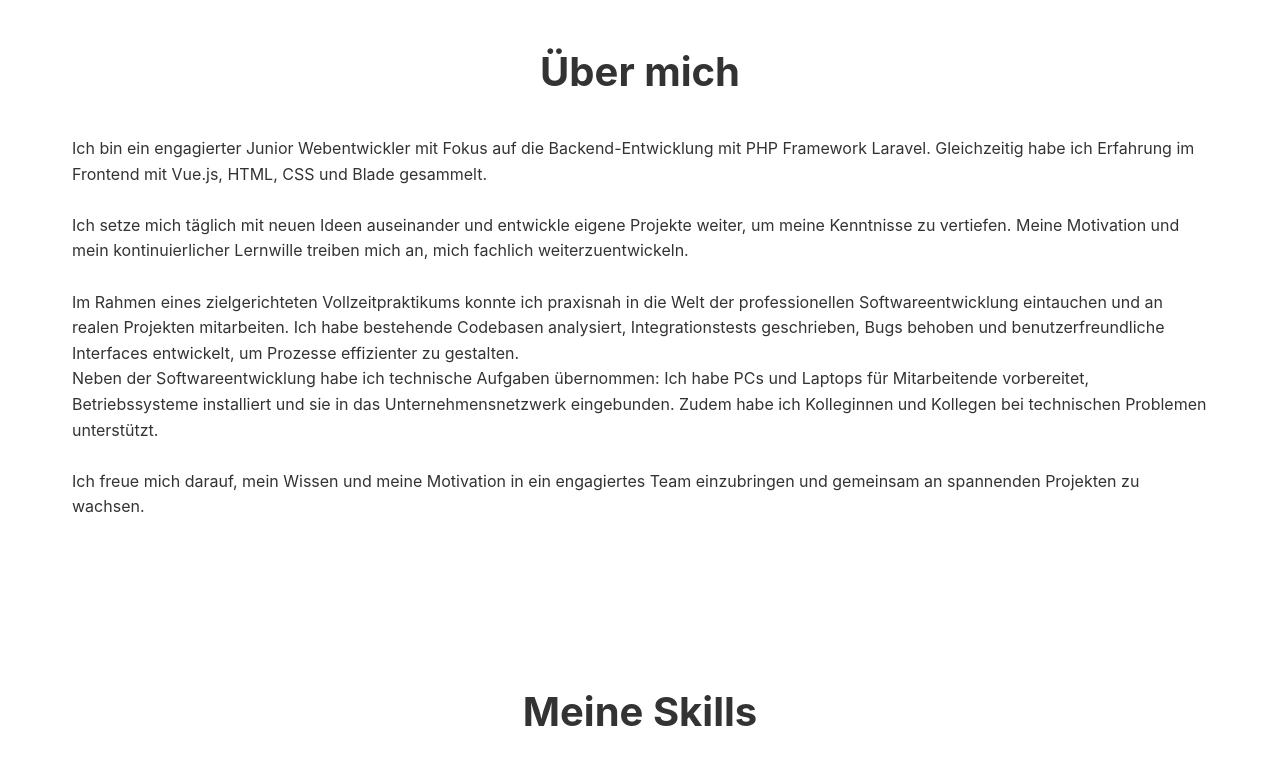
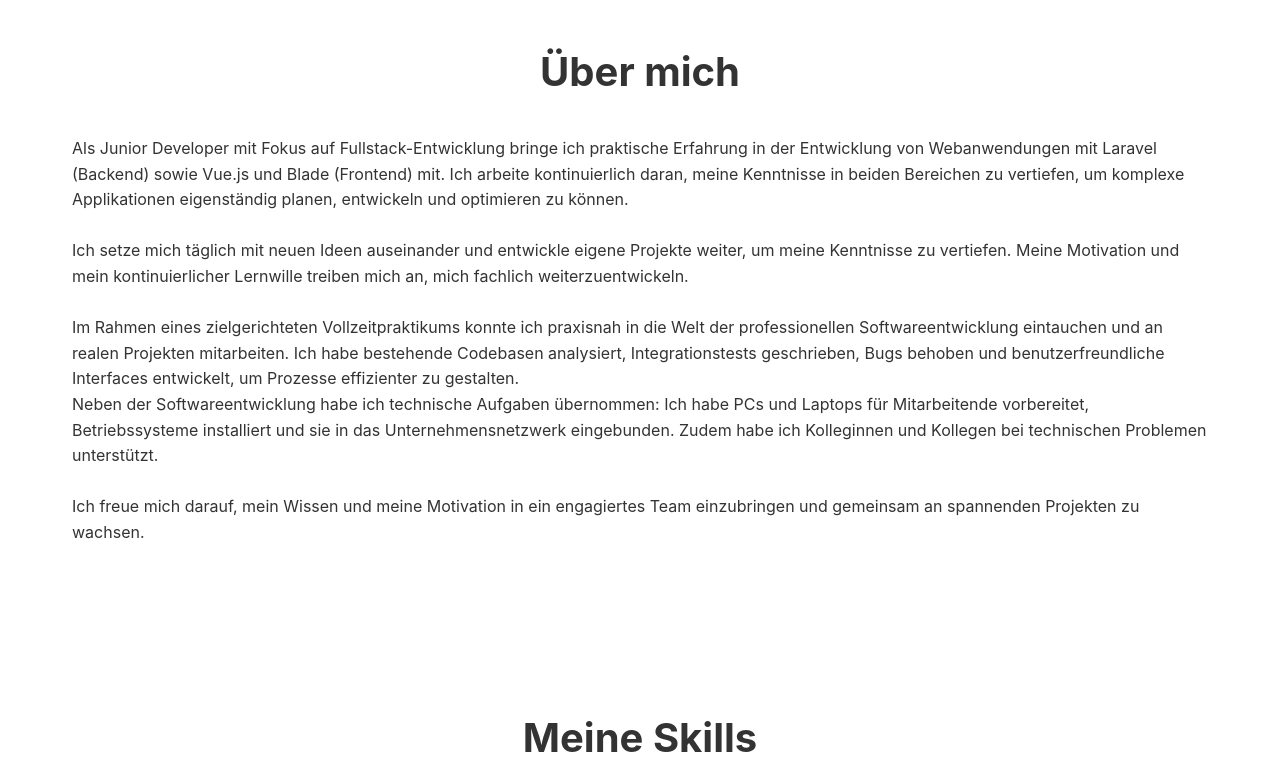
Before and after one commit to oBLNo/portfolio, a plain HTML site: page index.html in a window 1280 px wide. Shown: the part 840-1613 px from the top of the page. Drawn offline with Linux system fonts and the light colour scheme.

Commit message:
index.html aktualisieren

```diff
--- a/index.html
+++ b/index.html
@@ -44,10 +44,12 @@
     <div class="container">
         <h2>Über mich</h2>
         <p>
-            Ich bin ein engagierter Junior Webentwickler mit Fokus auf die Backend-Entwicklung mit PHP Framework
-            Laravel.
-            Gleichzeitig habe ich Erfahrung im Frontend mit Vue.js, HTML, CSS und Blade
-            gesammelt.
+           <!--
+Ich bin ein engagierter Junior Webentwickler mit Fokus auf die Backend-Entwicklung mit dem PHP-Framework Laravel.
+Gleichzeitig habe ich Erfahrung im Frontend mit Vue.js, HTML, CSS und Blade gesammelt.
+-->
+            Als Junior Developer mit Fokus auf Fullstack-Entwicklung bringe ich praktische Erfahrung in der Entwicklung von Webanwendungen mit Laravel (Backend) sowie Vue.js und Blade (Frontend) mit. Ich arbeite kontinuierlich daran, meine Kenntnisse in beiden Bereichen zu vertiefen, um komplexe Applikationen eigenständig planen, entwickeln und optimieren zu können.
+
         </p>
         <br>
         <p>
```
